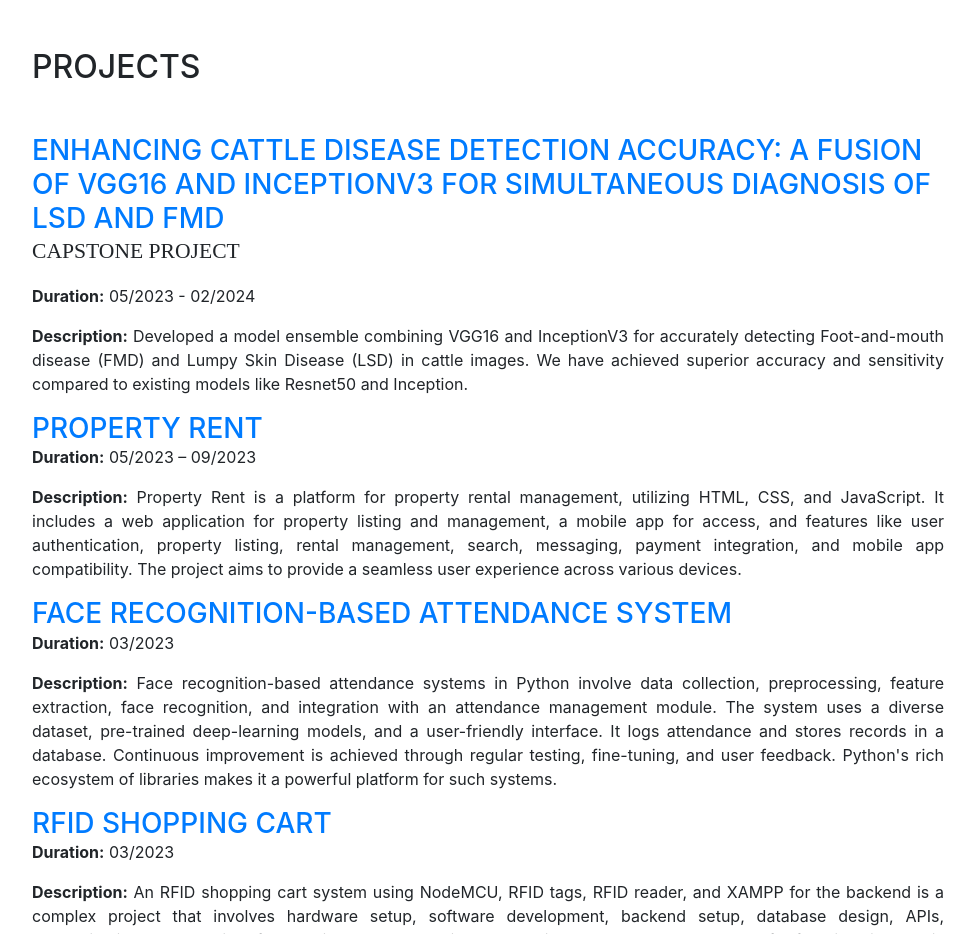
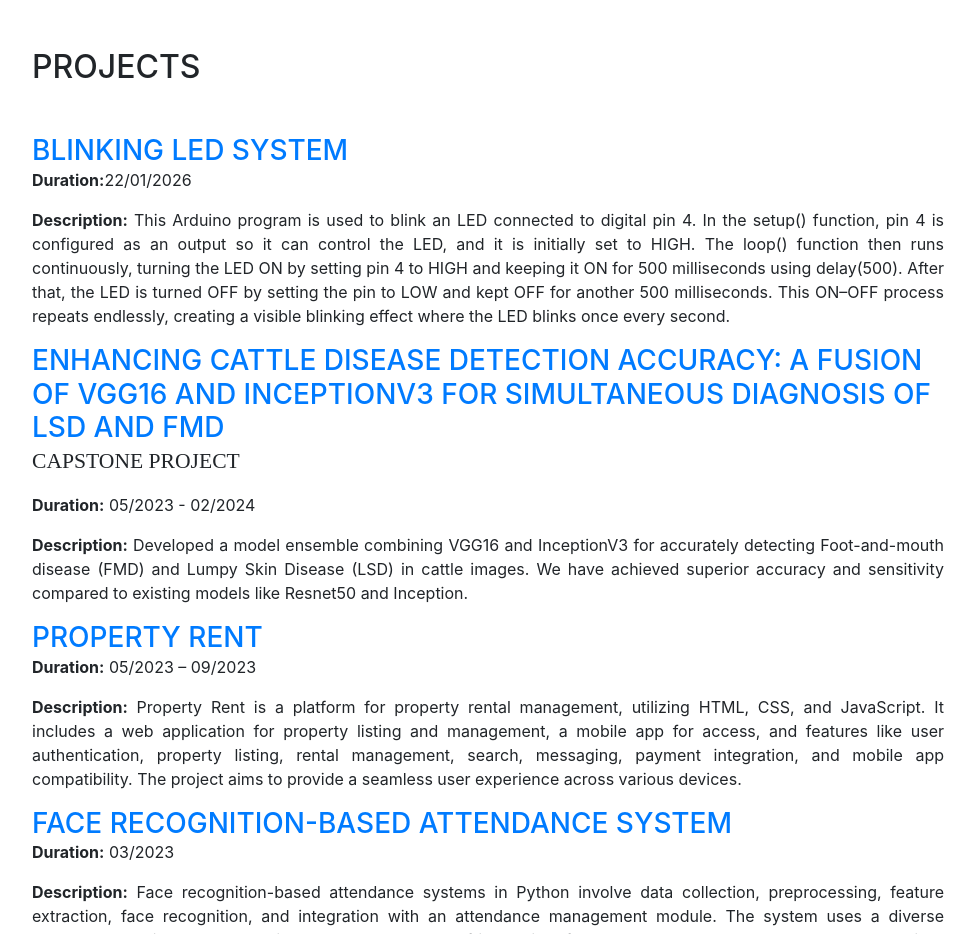
Before and after one commit to TamimaNisat/Resume, a website with bundled scripts: page index.html in a window 1280 px wide. Shown: the part 3200-4134 px from the top of the page, without its empty margins (288-1263 px from the left). Built offline with nearby package versions, Linux system fonts and the light colour scheme; files whose address does not match are found by name; a web font is replaced by a local one.

Commit message:
Update index.html with project information
Added project details for Blinking LED System with description.

```diff
--- a/index.html
+++ b/index.html
@@ -337,6 +337,31 @@
       >
         <div class="my-auto">
           <h2 class="mb-5">Projects</h2>
+
+
+          <div class="resume-item d-flex flex-column flex-md-row">
+            <div class="resume-content mr-auto">
+              <h3 class="mb-0">
+                <a
+                  href="https://github.com/TamimaNisat/LED-BLINKING"
+                  target="_blank"
+                  >Blinking LED System</a
+                >
+              </h3>
+              <p><strong>Duration:</strong>22/01/2026</p>
+              <p class="text-justify">
+                <strong>Description:</strong> This Arduino program is used to blink an LED connected to digital pin 4.
+                                    In the setup() function, pin 4 is configured as an output so it can control
+                                    the LED, and it is initially set to HIGH. The loop() function then runs
+                                    continuously, turning the LED ON by setting pin 4 to HIGH and keeping it
+                                    ON for 500 milliseconds using delay(500). After that, the LED is turned
+                                    OFF by setting the pin to LOW and kept OFF for another 500 milliseconds.
+                                    This ON–OFF process repeats endlessly, creating a visible blinking effect
+                                    where the LED blinks once every second.
+              </p>
+            </div>
+          </div>
+
 
           <div class="resume-item d-flex flex-column flex-md-row">
             <div class="resume-content mr-auto">
```
